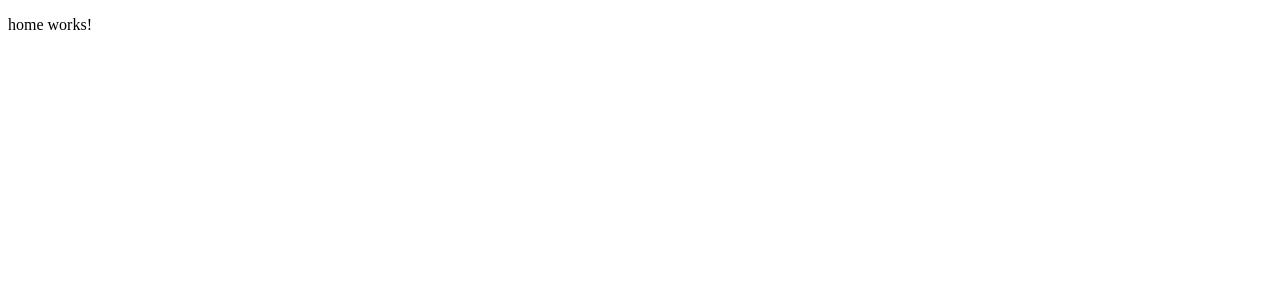
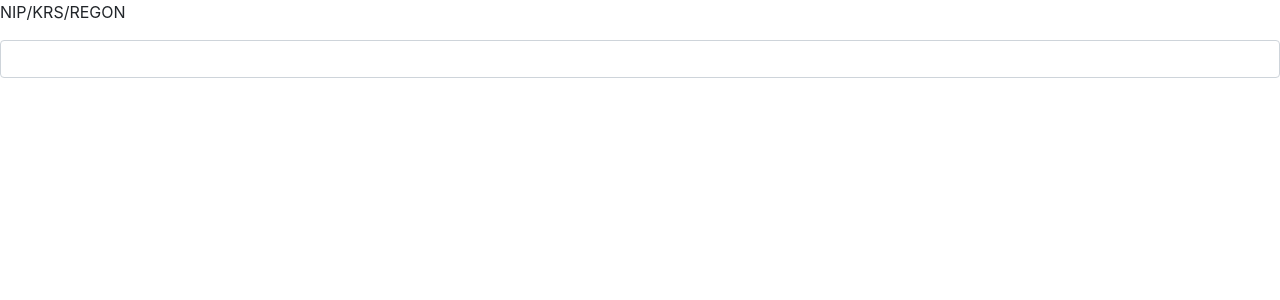
Before and after one commit to cichya/NIP.SPA, an Angular app: page / in a window 1280 px wide. Shown: the top 300 px of the page. Built offline with nearby package versions, Linux system fonts and the light colour scheme.

Commit message:
bootstrap added

```diff
--- a/package.json
+++ b/package.json
@@ -20,6 +20,7 @@
     "@angular/platform-browser-dynamic": "~7.2.0",
     "@angular/router": "~7.2.0",
     "core-js": "^2.5.4",
+    "ngx-bootstrap": "^4.1.1",
     "rxjs": "~6.3.3",
     "tslib": "^1.9.0",
     "zone.js": "~0.8.26"
--- a/src/app/core/home/home.component.html
+++ b/src/app/core/home/home.component.html
@@ -1,3 +1,5 @@
 <p>
-  home works!
+  NIP/KRS/REGON
 </p>
+
+<input class="form-control" type="text" />
--- a/src/index.html
+++ b/src/index.html
@@ -6,6 +6,7 @@
   <base href="/">
 
   <meta name="viewport" content="width=device-width, initial-scale=1">
+  <link href="https://maxcdn.bootstrapcdn.com/bootstrap/4.0.0/css/bootstrap.min.css" rel="stylesheet">
   <link rel="icon" type="image/x-icon" href="favicon.ico">
 </head>
 <body>
```
Also changed, not shown: 1 other file (tests, documents, lock files or other folders).
